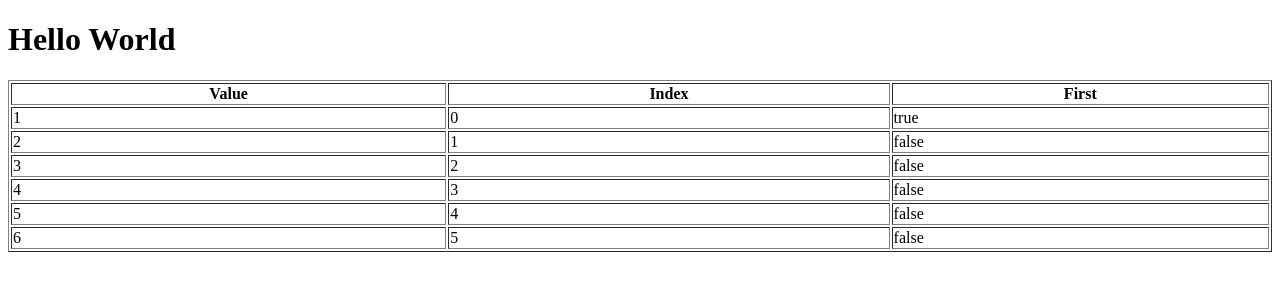
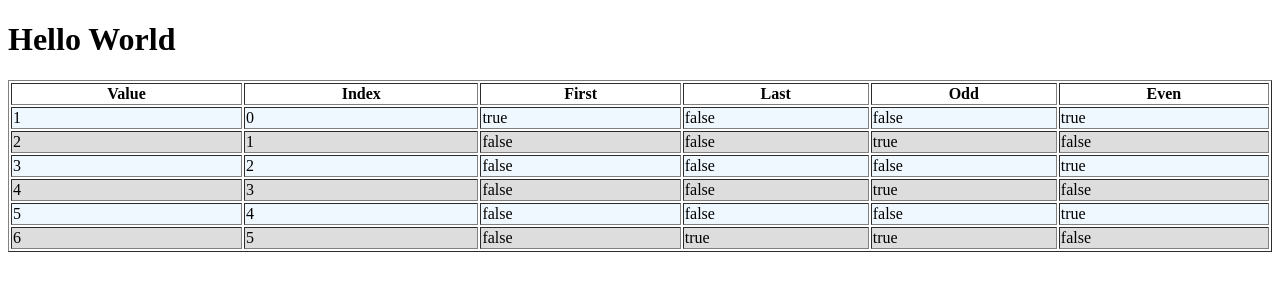
Before and after one commit to Mujib517/angular-6.1, an Angular app: page / in a window 1280 px wide. Shown: the top 300 px of the page. Built offline with nearby package versions, Linux system fonts and the light colour scheme.

Commit message:
ngFor properties

```diff
--- a/src/app/app.component.ts
+++ b/src/app/app.component.ts
@@ -9,13 +9,23 @@ import { Component } from '@angular/core';
         <th>Value</th>
         <th>Index</th>
         <th>First</th>
+        <th>Last</th>
+        <th>Odd</th>
+        <th>Even</th>
       </tr>
     </thead>
     <tbody>
-      <tr *ngFor="let val of arr;let idx=index;let fst=first">
+      <tr [ngClass]="even?'bg1':'bg2'" *ngFor="let val of arr;
+      let idx=index;let fst=first;
+      let lst=last;
+      let odd=odd;
+      let even=even">
         <td>{{val}}</td>
         <td>{{idx}}</td>
         <td>{{fst}}</td>
+        <td>{{lst}}</td>
+        <td>{{odd}}</td>
+        <td>{{even}}</td>
       </tr>
     </tbody>
   </table>
--- a/src/styles.css
+++ b/src/styles.css
@@ -6,3 +6,11 @@
 .green{
   color:green;
 }
+
+.bg1{
+  background-color:aliceblue;
+}
+
+.bg2{
+  background-color:#ddd;
+}
```
